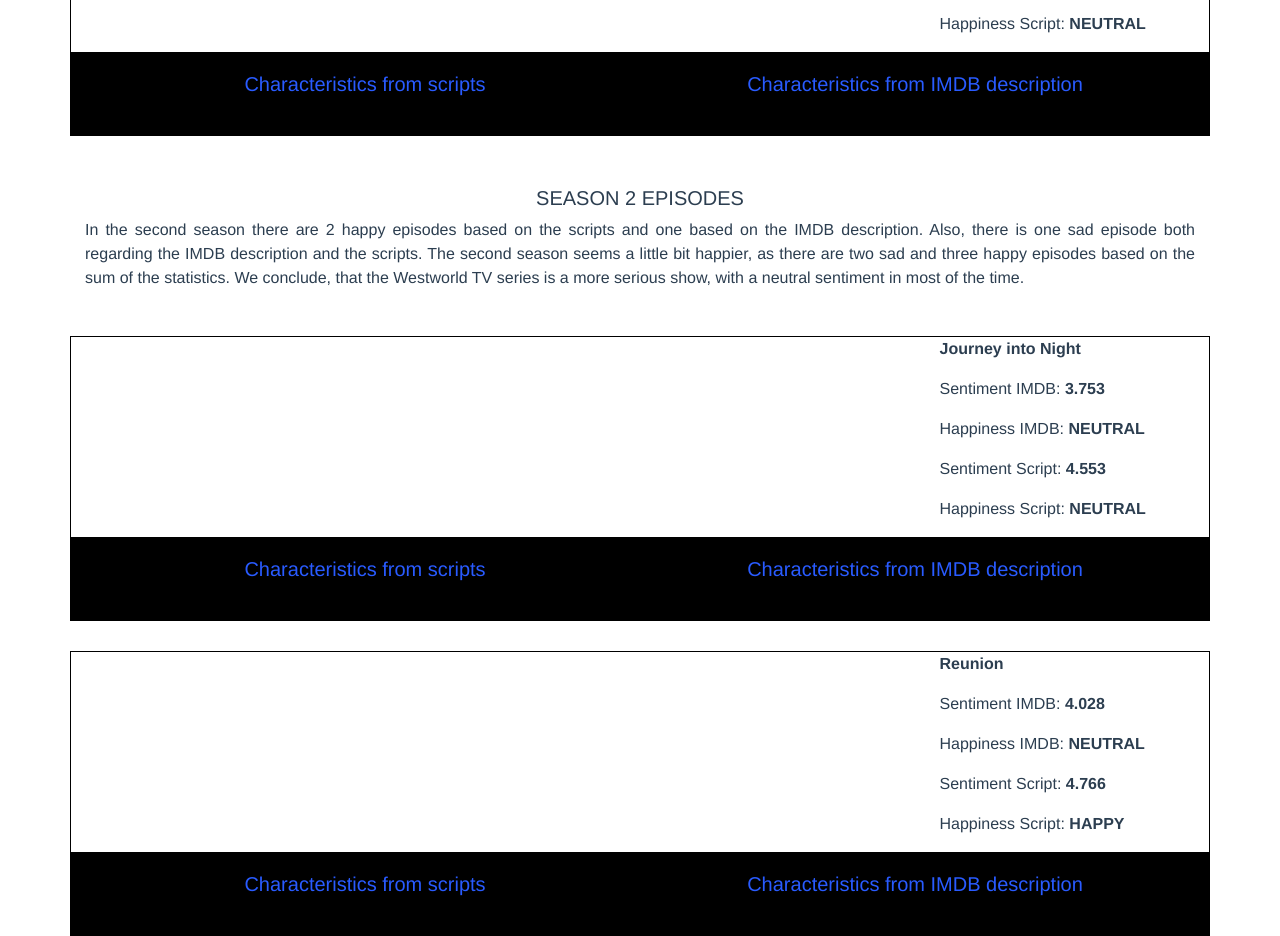
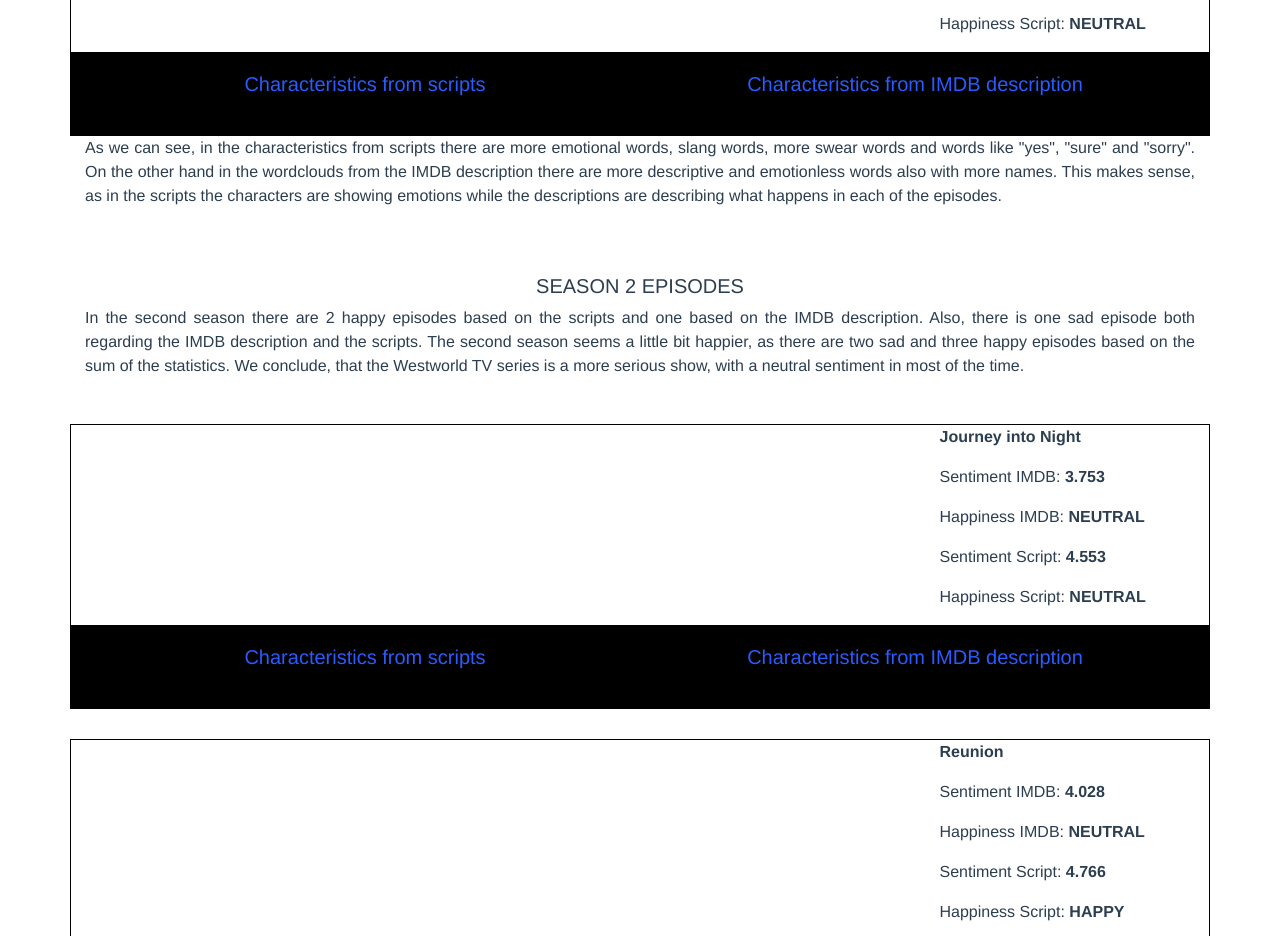
Before and after one commit to Davide01/social-graphs-2018-project, a Vue app: page /#/seasons in a window 1280 px wide. Shown: the part 5440-6376 px from the top of the page. Built offline with nearby package versions, Linux system fonts and the light colour scheme.

Commit message:
Minor improvements in the texts

```diff
--- a/src/views/Home.vue
+++ b/src/views/Home.vue
@@ -6,9 +6,9 @@
         <b-col>
           <h2> Westworld</h2>
           <h3> *** Spoilers ahead ***</h3>
-          <p> Westworld is a TV series that we both auther like very much. For those who don't know Westworld is an American science fiction Western television series. It airs HBO and it is based on the 1973 film of the same name. The story takes place in Westworld, a fictional, technologically advanced Wild-West-themed amusement park populated by android "hosts". The park caters to high-paying "guests" who may indulge their wildest fantasies within the park without fear of retaliation from the hosts, who are prevented by their programming from harming humans. </p>
+          <p> Westworld is a TV series which both of us like very much. For those who don't know Westworld is an American science fiction Western television series. It airs HBO and it is based on the 1973 film of the same name. The story takes place in Westworld, a fictional, technologically advanced Wild-West-themed amusement park populated by android "hosts". The park caters to high-paying "guests" who may indulge their wildest fantasies within the park without fear of retaliation from the hosts, who are prevented by their programming from harming humans. </p>
 
-          <p>The first season was broadcast between October 2 and December 4, 2016; it comprised ten episodes. In November 2016, HBO renewed the series for a ten-episode second season, which was broadcast from April 22 to June 24, 2018.</p>
+          <p>The first season was broadcasted between October 2 and December 4, 2016; it comprised ten episodes. In November 2016, HBO renewed the series for a ten-episode second season, which was broadcast from April 22 to June 24, 2018.</p>
         </b-col>
       </b-row>
       <b-row>
@@ -68,6 +68,7 @@
   components: {},
   data() {
     return {
+      baseUrl: process.env.BASE_URL,
       home: ""
     };
   }
--- a/src/views/Seasons.vue
+++ b/src/views/Seasons.vue
@@ -104,6 +104,15 @@
       </b-col>
     </b-row>
     <episode v-for="c in episodesS1" :key="c.name" :plotName="c.plotName" :ext="c.ext" :description="c.description" :sentimentIMDB="c.sentimentIMDB" :happinessIMDB="c.happinessIMDB" :sentimentScript="c.sentimentScript" :happinessScript="c.happinessScript" :name="c.name" :imdbWords="c.imdbWords" :title="c.title"></episode>
+    <b-row>
+      <b-col >
+        <p class="text">
+          As we can see, in the characteristics from scripts there are more emotional words, slang words, more swear words and words like "yes", "sure" and "sorry".
+          On the other hand in the wordclouds from the IMDB description there are more descriptive and emotionless words also with more names.
+          This makes sense, as in the scripts the characters are showing emotions while the descriptions are describing what happens in each of the episodes.
+        </p>
+      </b-col>
+    </b-row>
     <b-row>
       <b-col>
         <h3> Season 2 episodes</h3>
```
